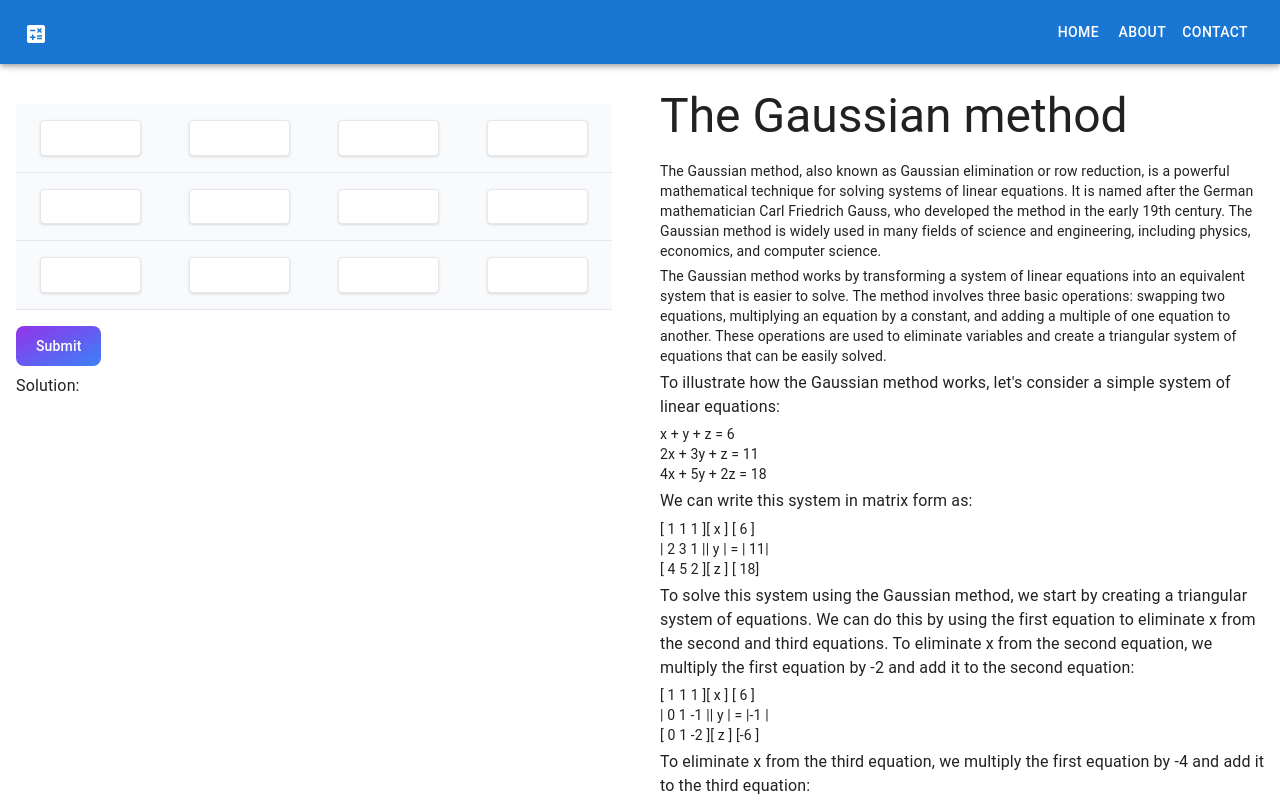
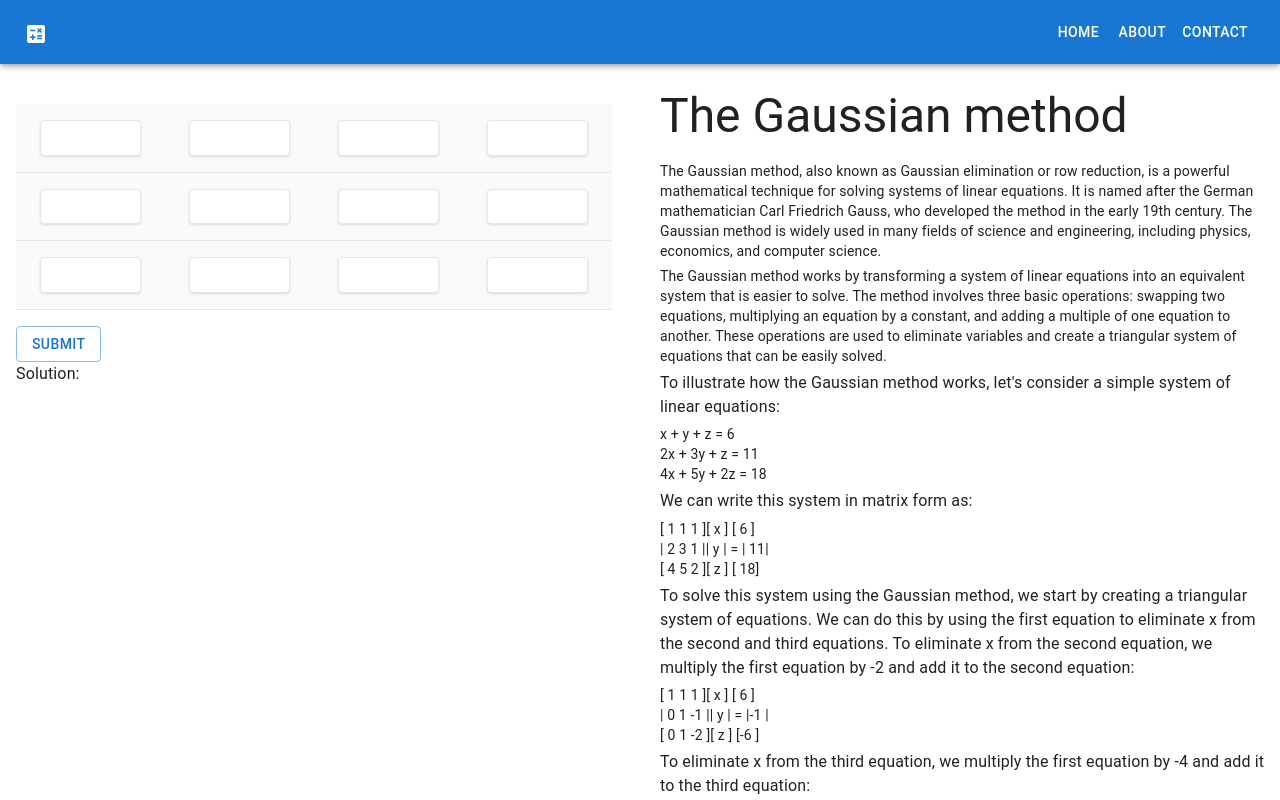
Before and after one commit to 16Bogdan54/AppliedMath_test_React, a React (Vite) app: page / in a window 1280 px wide. Built offline with nearby package versions, Linux system fonts and the light colour scheme.

Commit message:
button change

```diff
--- a/src/components/matrix/Matrix.tsx
+++ b/src/components/matrix/Matrix.tsx
@@ -2,6 +2,7 @@
 import { gauss } from '../../functions/gauss';
 
 import style from '../../styles/matrix.module.css'
+import Button from "@mui/material/Button";
 
 interface Props {
   rows: number;
@@ -48,7 +49,7 @@
         ))}
       </tbody>
     </table>
-    <button onClick={submit} type="button" className={style.submit_btn}>Submit</button>
+      <Button variant="outlined" onClick={submit} type="button">Submit</Button>
     <p>Solution:{solution.map((number, index) => (
       <span className='mx-2' key={index}>{number}</span>
     ))}</p>
--- a/src/styles/matrix.module.css
+++ b/src/styles/matrix.module.css
@@ -13,7 +13,3 @@
 .matrix_td {
     @apply px-6 py-4 bg-gray-50 dark:bg-gray-800
 }
-
-.submit_btn {
-    @apply text-white bg-gradient-to-br from-purple-600 to-blue-500 hover:bg-gradient-to-bl focus:ring-4 focus:outline-none focus:ring-blue-300 dark:focus:ring-blue-800 font-medium rounded-lg text-sm px-5 py-2.5 text-center mr-2 mb-2
-}
```
